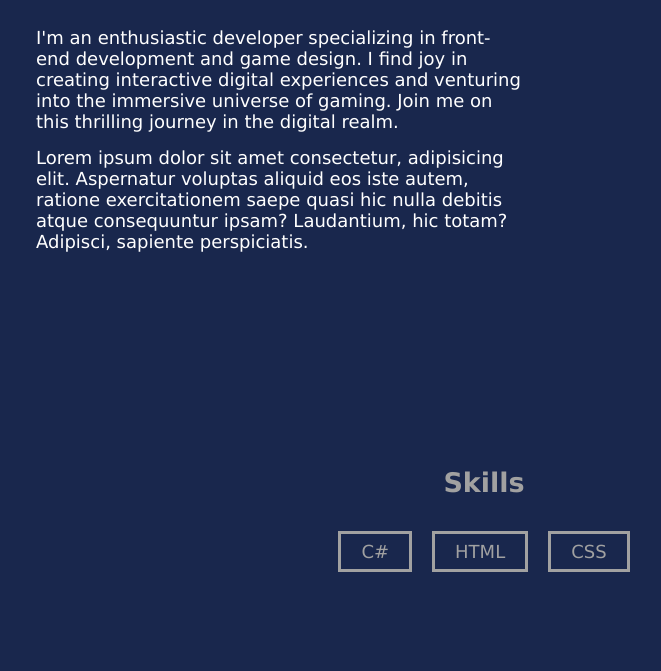
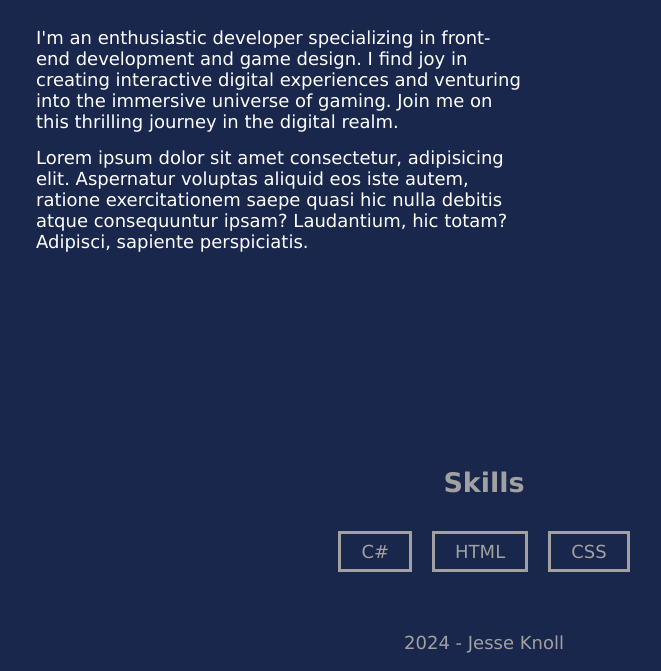
Before and after one commit to ImJesseKnoll/ImJesseKnoll.github.io, a plain HTML site: page index.html in a window 1280 px wide. Shown: the part 437-1108 px from the top of the page, without its empty margins (156-817 px from the left). Before the commit the page ends 1019 px from the top, so only its background shows below. Drawn offline with Linux system fonts and the light colour scheme.

Commit message:
Fixing css

```diff
--- a/index.html
+++ b/index.html
@@ -46,6 +46,8 @@
                     </ul>
             </div>
         </div>
-
+    <footer>
+        <p>2024 - Jesse Knoll</p>
+    </footer>
 </body>
 </html>
--- a/style.css
+++ b/style.css
@@ -140,6 +140,7 @@ h2.mainBody {
     padding: 7px 20px;
     border: 3px solid #a1a1a1;
     color: #a1a1a1;
+    text-decoration: none;
 }
 
 .skills li:hover {
@@ -147,7 +148,6 @@ h2.mainBody {
     border: 3px solid #ffffff;
     color: #ffffff;
     transition: color 1s;
-    transition: border 1s;
 }
 
 .mainBody:hover ~ .skills li {
@@ -167,6 +167,13 @@ h2.mainBody {
     margin: auto;
 }
 
+footer p {
+    display: flex;
+    justify-content: center;
+    margin-top: 50px;
+    color: #a1a1a1;
+}
+
 @media (max-width: 768px) {
 
 }
```
